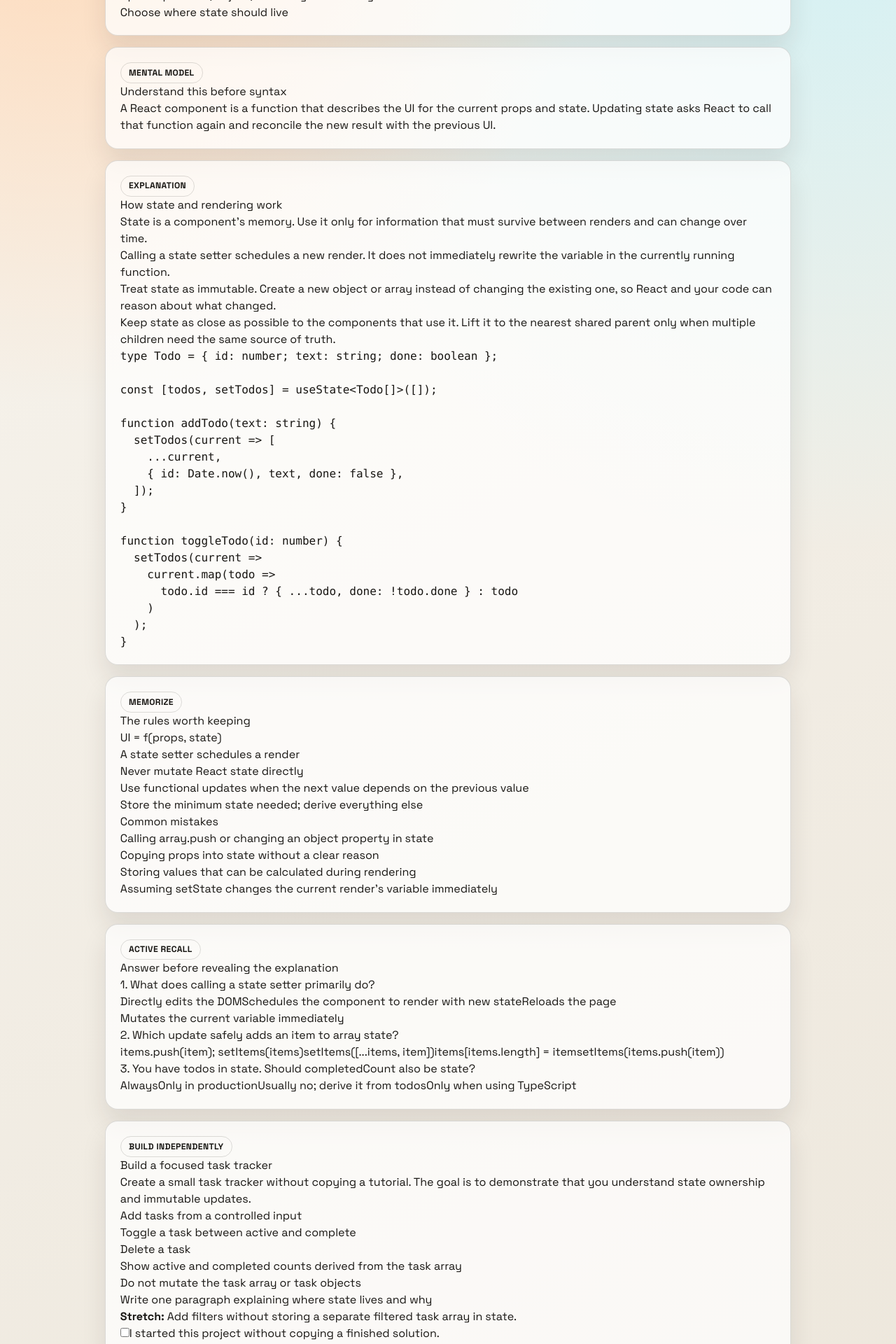
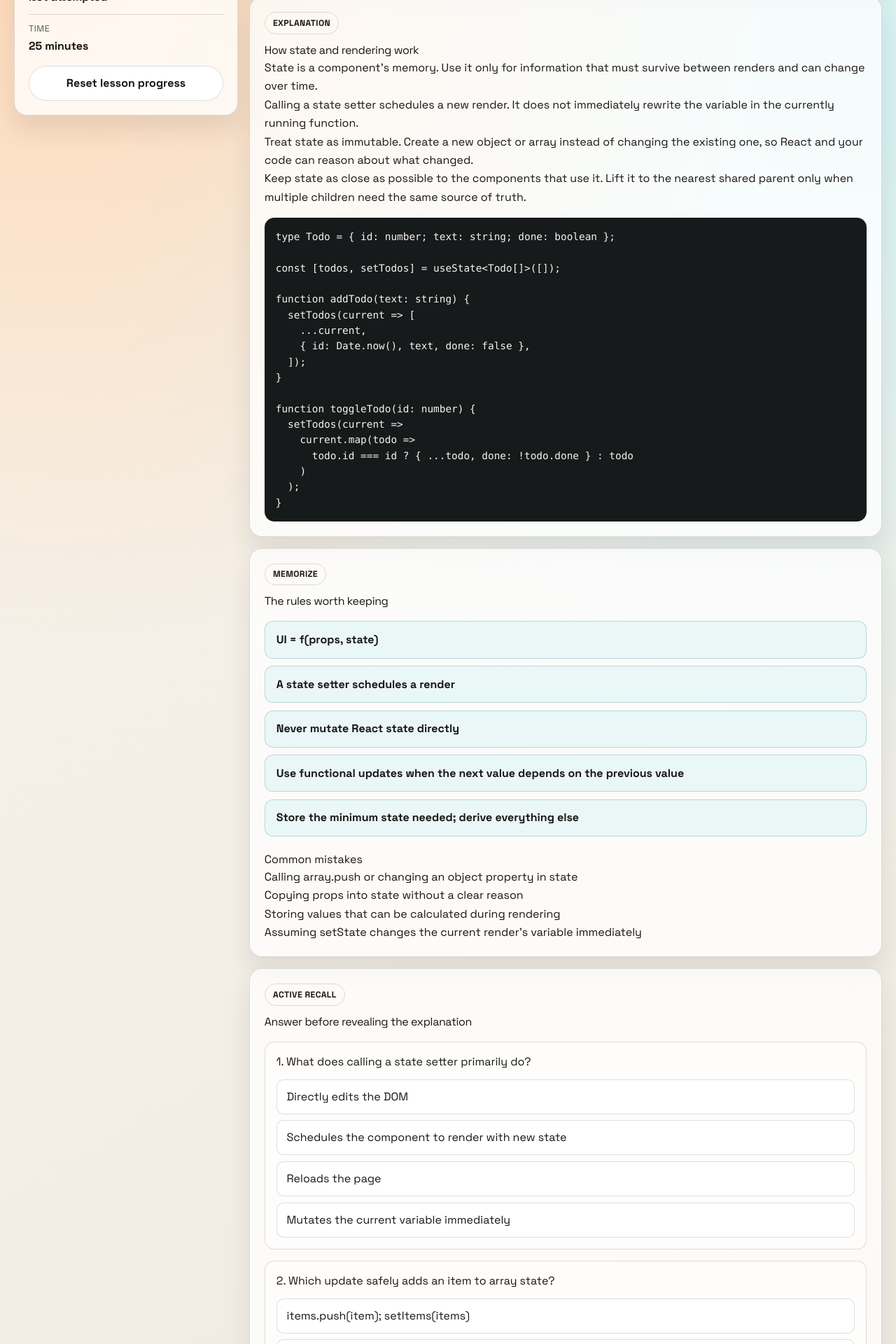
Before and after one commit to eavesa2796/ORBISY---Learning-Platform, a Next.js app: page /learning in a window 1280 px wide. Shown: the part 540-2460 px from the top of the page at 70% size. Built offline with nearby package versions, Linux system fonts and the light colour scheme.

Commit message:
Style interactive learning experience

```diff
--- a/app/globals.css
+++ b/app/globals.css
@@ -10,16 +10,8 @@
   --accent-2: #de5a2b;
 }
 
-* {
-  box-sizing: border-box;
-}
-
-html,
-body {
-  margin: 0;
-  padding: 0;
-}
-
+* { box-sizing: border-box; }
+html, body { margin: 0; padding: 0; }
 body {
   min-height: 100vh;
   color: var(--text);
@@ -30,86 +22,38 @@ body {
   font-family: var(--font-space-grotesk), sans-serif;
 }
 
-a {
-  color: inherit;
-  text-decoration: none;
-}
+a { color: inherit; text-decoration: none; }
+button, input { font: inherit; }
+button { cursor: pointer; }
 
 .shell {
   width: min(980px, calc(100% - 2rem));
   margin: 0 auto;
   padding: 1.2rem 0 2rem;
 }
-
+.shell-wide { width: min(1240px, calc(100% - 2rem)); }
 .card {
-  background: rgba(255, 255, 255, 0.72);
+  background: rgba(255, 255, 255, 0.76);
   border: 1px solid var(--line);
   border-radius: 18px;
   box-shadow: 0 20px 35px rgba(38, 32, 25, 0.1);
 }
-
 .topbar {
   display: flex;
   align-items: center;
   justify-content: space-between;
   padding: 0.8rem 1rem;
 }
-
-.brand {
-  margin: 0;
-  font-weight: 800;
-  letter-spacing: -0.02em;
-}
-
-.links {
-  display: inline-flex;
-  align-items: center;
-  gap: 0.4rem;
-}
-
-.links a {
-  padding: 0.42rem 0.72rem;
-  border-radius: 999px;
-  color: var(--muted);
-}
-
-.links a:hover {
-  background: #fff;
-  color: var(--text);
-}
-
-.hero {
-  margin-top: 1rem;
-  padding: 1.8rem;
-}
-
-.hero h1 {
-  margin: 0.8rem 0 0;
-  font-size: clamp(2rem, 6vw, 4rem);
-  line-height: 0.98;
-  letter-spacing: -0.04em;
-}
-
-.hero p {
-  margin: 0.9rem 0 0;
-  color: var(--muted);
-  max-width: 60ch;
-}
-
-.status {
-  margin: 1rem 0 0;
-  font-family: var(--font-jetbrains-mono), monospace;
-  font-size: 0.84rem;
-}
-
-.status-ok {
-  color: #0f7d4d;
-}
-
-.status-warn {
-  color: #8b3d26;
-}
-
+.brand { margin: 0; font-weight: 800; letter-spacing: -0.02em; }
+.links { display: inline-flex; align-items: center; gap: 0.4rem; }
+.links a { padding: 0.42rem 0.72rem; border-radius: 999px; color: var(--muted); }
+.links a:hover { background: #fff; color: var(--text); }
+.hero { margin-top: 1rem; padding: 1.8rem; }
+.hero h1 { margin: 0.8rem 0 0; font-size: clamp(2rem, 6vw, 4rem); line-height: 0.98; letter-spacing: -0.04em; }
+.hero p { margin: 0.9rem 0 0; color: var(--muted); max-width: 60ch; }
+.status { margin: 1rem 0 0; font-family: var(--font-jetbrains-mono), monospace; font-size: 0.84rem; }
+.status-ok { color: #0f7d4d; }
+.status-warn { color: #8b3d26; }
 .label {
   display: inline-flex;
   margin: 0;
@@ -121,90 +65,62 @@ a {
   text-transform: uppercase;
   letter-spacing: 0.03em;
 }
+.actions { display: flex; gap: 0.7rem; margin-top: 1.2rem; flex-wrap: wrap; }
+.btn { border-radius: 999px; padding: 0.75rem 1.15rem; font-weight: 700; }
+.btn.primary { background: var(--text); color: #fff; border: 1px solid var(--text); }
+.btn.ghost { background: #fff; border: 1px solid var(--line); }
+.page-card { margin-top: 1rem; padding: 1.3rem; }
+.page-card h2 { margin: 0.7rem 0 0; letter-spacing: -0.025em; }
+.page-card h3 { margin-top: 1.3rem; }
+.page-card p, .page-card li { line-height: 1.65; }
+.section-head { margin: 0.75rem 0 0; font-size: clamp(1.3rem, 3.1vw, 2rem); letter-spacing: -0.03em; }
+.grid-three { display: grid; grid-template-columns: repeat(auto-fit, minmax(210px, 1fr)); gap: 0.8rem; margin-top: 0.9rem; }
+.mini-card { border: 1px solid var(--line); background: rgba(255, 255, 255, 0.65); border-radius: 14px; padding: 0.9rem; }
+.mini-card h2, .mini-card h3 { margin: 0; font-size: 1.06rem; }
+.mini-card p { margin: 0.5rem 0 0; }
+.meter { margin-top: 0.65rem; height: 9px; background: #e8e4dc; border-radius: 999px; overflow: hidden; }
+.meter span { display: block; height: 100%; border-radius: inherit; background: linear-gradient(90deg, var(--accent), var(--accent-2)); }
+.meter-label { margin: 0.45rem 0 0; font-size: 0.85rem; color: var(--muted); }
 
-.actions {
-  display: flex;
-  gap: 0.7rem;
-  margin-top: 1.2rem;
-  flex-wrap: wrap;
+.lesson-layout {
+  display: grid;
+  grid-template-columns: minmax(240px, 320px) minmax(0, 1fr);
+  gap: 1rem;
+  align-items: start;
+  margin-top: 1rem;
 }
-
-.btn {
-  border-radius: 999px;
-  padding: 0.75rem 1.15rem;
-  font-weight: 700;
-}
-
-.btn.primary {
-  background: var(--text);
-  color: #fff;
-  border: 1px solid var(--text);
-}
-
-.btn.ghost {
-  background: #fff;
-  border: 1px solid var(--line);
-}
-
-.page-card {
-  margin-top: 1rem;
-  padding: 1.3rem;
-}
-
-.section-head {
-  margin: 0.75rem 0 0;
-  font-size: clamp(1.3rem, 3.1vw, 2rem);
-  letter-spacing: -0.03em;
-}
-
-.grid-three {
-  display: grid;
-  grid-template-columns: repeat(auto-fit, minmax(210px, 1fr));
-  gap: 0.8rem;
-  margin-top: 0.9rem;
-}
-
-.mini-card {
-  border: 1px solid var(--line);
-  background: rgba(255, 255, 255, 0.65);
-  border-radius: 14px;
-  padding: 0.9rem;
-}
-
-.mini-card h2,
-.mini-card h3 {
-  margin: 0;
-  font-size: 1.06rem;
-}
-
-.mini-card p {
-  margin: 0.5rem 0 0;
-}
-
-.meter {
-  margin-top: 0.65rem;
-  height: 9px;
-  background: #e8e4dc;
-  border-radius: 999px;
-  overflow: hidden;
-}
-
-.meter span {
-  display: block;
-  height: 100%;
-  border-radius: inherit;
-  background: linear-gradient(90deg, var(--accent), var(--accent-2));
-}
-
-.meter-label {
-  margin: 0.45rem 0 0;
-  font-size: 0.85rem;
-  color: var(--muted);
-}
+.lesson-sidebar { position: sticky; top: 1rem; padding: 1.25rem; }
+.lesson-sidebar h1 { margin: 0.8rem 0 0; font-size: clamp(1.6rem, 3vw, 2.25rem); line-height: 1.05; letter-spacing: -0.04em; }
+.lesson-sidebar > p { color: var(--muted); line-height: 1.55; }
+.lesson-stats { display: grid; gap: 0.7rem; margin: 1.2rem 0 0; }
+.lesson-stats div { padding-top: 0.7rem; border-top: 1px solid var(--line); }
+.lesson-stats dt { color: var(--muted); font-size: 0.78rem; text-transform: uppercase; letter-spacing: 0.04em; }
+.lesson-stats dd { margin: 0.2rem 0 0; font-weight: 750; }
+.lesson-reset { width: 100%; margin-top: 1rem; }
+.lesson-content { min-width: 0; }
+.lesson-highlight { border-left: 5px solid var(--accent); }
+.lesson-lead { font-size: 1.15rem; font-weight: 650; }
+.code-block { overflow-x: auto; margin: 1rem 0 0; padding: 1rem; border-radius: 14px; background: #171a1b; color: #f6f3ed; line-height: 1.55; font-family: var(--font-jetbrains-mono), monospace; font-size: 0.9rem; }
+.memorize-grid { display: grid; gap: 0.65rem; margin-top: 1rem; }
+.memorize-item { padding: 0.85rem 1rem; border: 1px solid rgba(0, 106, 117, 0.22); border-radius: 12px; background: rgba(214, 241, 243, 0.45); font-weight: 700; }
+.checkpoint-list { display: grid; gap: 1rem; margin-top: 1rem; }
+.checkpoint { padding: 1rem; border: 1px solid var(--line); border-radius: 14px; background: rgba(255,255,255,.55); }
+.checkpoint h3 { margin: 0; }
+.answer-grid { display: grid; gap: 0.55rem; margin-top: 0.8rem; }
+.answer-button { text-align: left; padding: 0.75rem 0.85rem; border: 1px solid var(--line); border-radius: 10px; background: #fff; color: var(--text); }
+.answer-button:hover { border-color: var(--accent); }
+.answer-correct { border-color: #16805a; background: #e3f6ed; }
+.answer-wrong { border-color: #b54832; background: #fde9e4; }
+.feedback { margin-bottom: 0; padding: 0.75rem 0.9rem; border-radius: 10px; background: #f0ece4; color: var(--muted); }
+.project-check { display: flex; gap: 0.65rem; align-items: flex-start; margin-top: 1rem; padding: 0.9rem; border: 1px solid var(--line); border-radius: 12px; font-weight: 650; }
+.project-check input { margin-top: 0.2rem; }
+.confidence-row { display: flex; gap: 0.55rem; margin-top: 1rem; }
+.confidence-row button { width: 44px; height: 44px; border-radius: 50%; border: 1px solid var(--line); background: #fff; font-weight: 800; }
+.confidence-row button:hover, .confidence-row .confidence-active { background: var(--text); color: #fff; border-color: var(--text); }
 
 @media (max-width: 860px) {
-  .topbar {
-    flex-wrap: wrap;
-    gap: 0.7rem;
-  }
+  .topbar { flex-wrap: wrap; gap: 0.7rem; }
+  .links { flex-wrap: wrap; }
+  .lesson-layout { grid-template-columns: 1fr; }
+  .lesson-sidebar { position: static; }
 }
```
